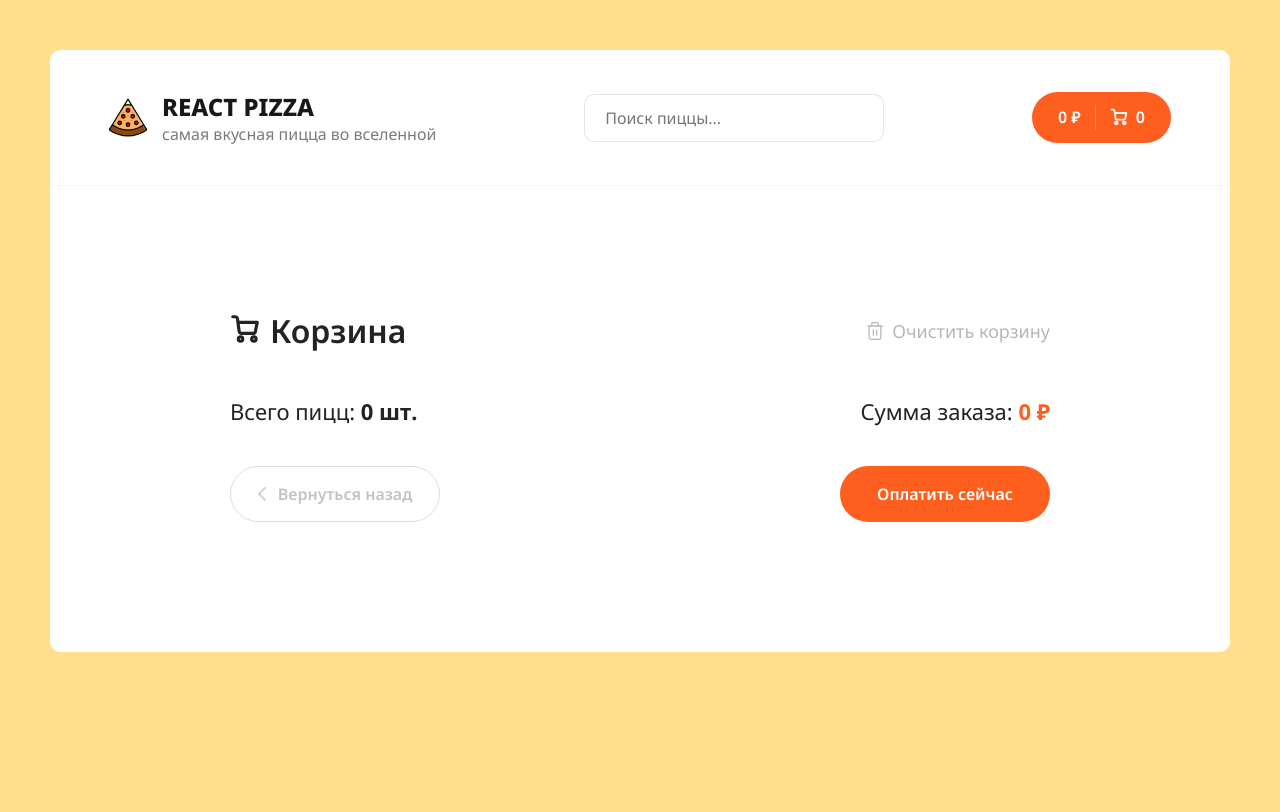
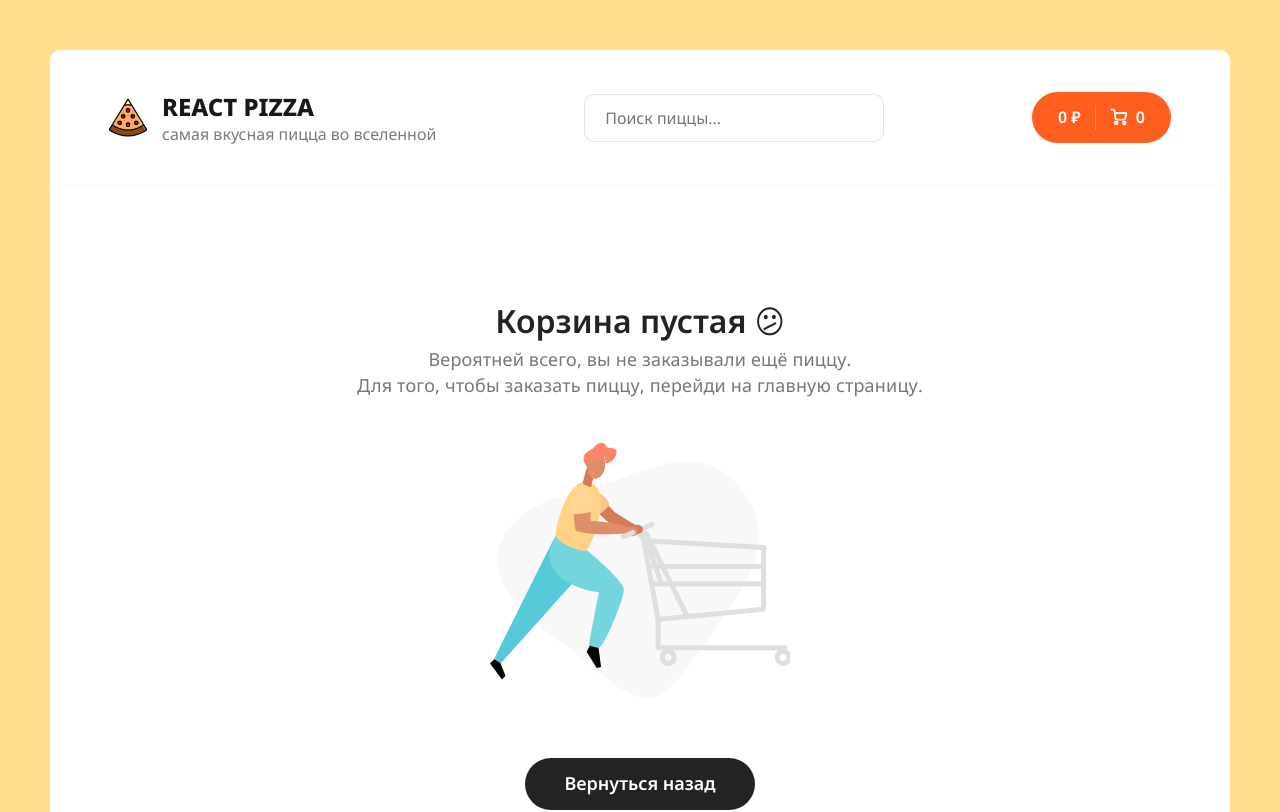
Before and after one commit to Noch4nce/pizza-maker, a React (Create React App) app: page /cart in a window 1280 px wide. Shown: the top 812 px of the page. Built offline with nearby package versions, Linux system fonts and the light colour scheme.

Commit message:
show cart empty

```diff
--- a/src/pages/CartPage/CartPage.jsx
+++ b/src/pages/CartPage/CartPage.jsx
@@ -1,11 +1,20 @@
 import React from 'react'
+import { useSelector } from 'react-redux'
+
 import CartEmpty from '../../components/Cart/CartEmpty'
 import Cart from '../../components/Cart/Cart'
 
 const CartPage = () => {
+	const totalCartCount = useSelector(
+		(state) => state.cartReducer.totalCartCount
+	)
+
+	if (totalCartCount <= 0) {
+		return <CartEmpty />
+	}
+
 	return (
 		<div className="container--cart">
-			{/*<CartEmpty />*/}
 			<Cart />
 		</div>
 	)
--- a/src/scss/app.scss
+++ b/src/scss/app.scss
@@ -285,8 +285,8 @@ body {
 	}
 
 	&--empty {
-		margin: 0 auto;
-		width: 560px;
+		margin: 80px auto;
+		width: 590px;
 		text-align: center;
 
 		h2 {
```
